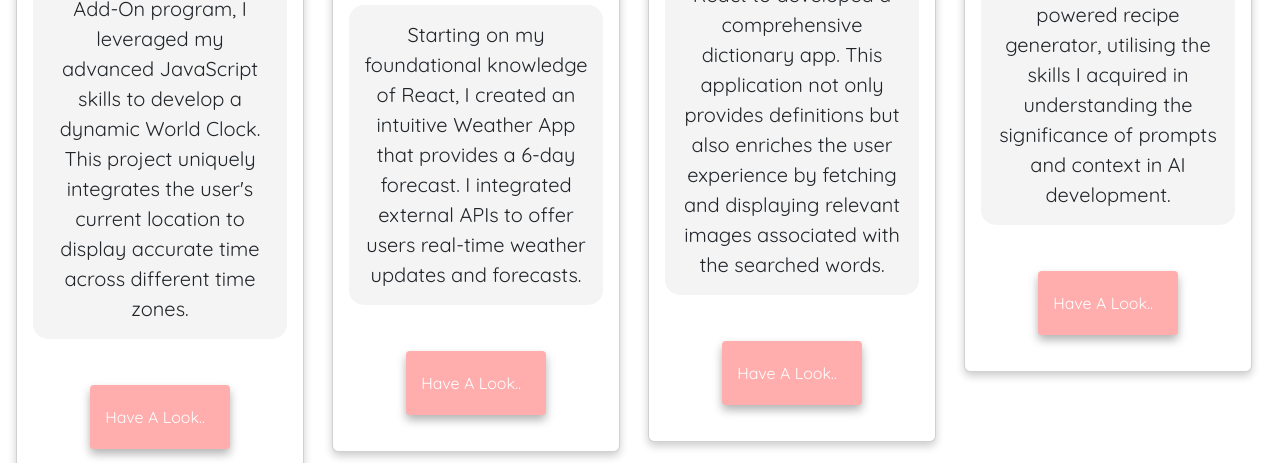
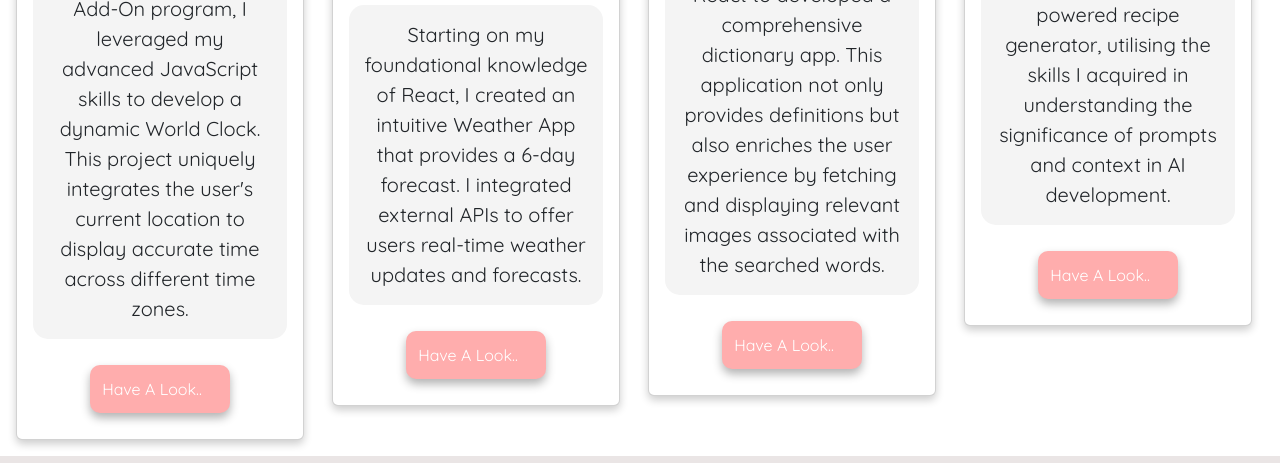
Before and after one commit to hollyallison/Shecodes-next, a plain HTML site: page index.html in a window 1280 px wide. Shown: the part 950-1413 px from the top of the page. Drawn offline with nearby package versions, Linux system fonts and the light colour scheme.

Commit message:
updated css

```diff
--- a/style.css
+++ b/style.css
@@ -109,10 +109,9 @@ color: white;
     background: var(--secondary-color);
     box-shadow: var(--box-shadow);
     color: white;
-    margin-top: 30px;
-    margin-bottom: 20px;
-    border-radius: 4px;
-    padding: 20px 15px;
+    margin: 10px;
+    border-radius: 10px;
+    padding: 12px;
     text-decoration: none;
     text-transform: capitalize;
     width: 55%;
```
